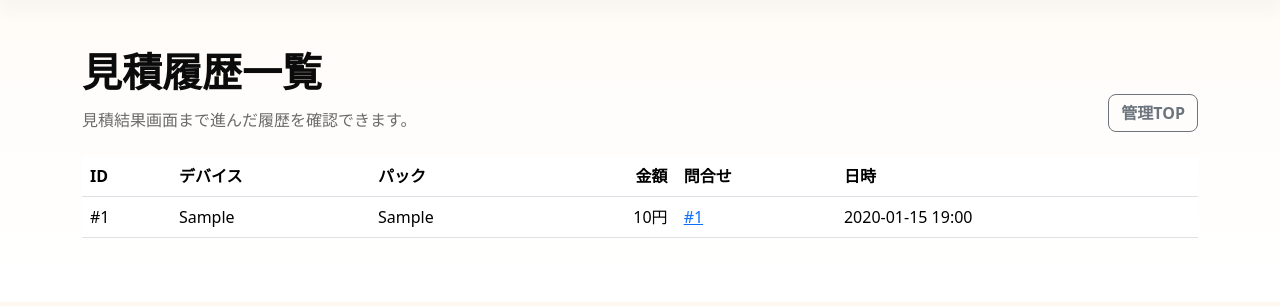
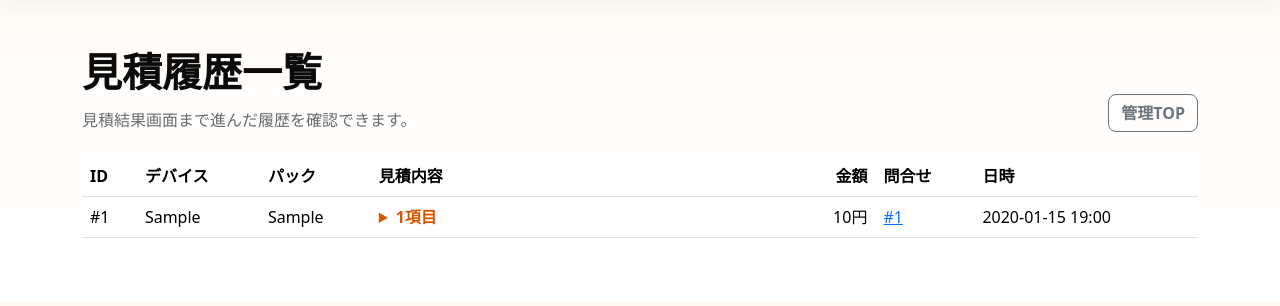
Before and after one commit to evoltechhdcsystem-source/gyomu-app-kobo-estimate, a Flask app: page /admin/estimates in a window 1280 px wide. Shown: the part 65-371 px from the top of the page. Run offline with Flask 3, Linux system fonts and the light colour scheme; the visitor is signed in with stand-in values (Sample User, id 1); tables that the repository leaves empty hold one stand-in row (values such as "Sample post"); some libraries are stand-ins or nearby versions.

Commit message:
update:
1.管理画面>見積もり一覧内でカスタムパック選択時の内容を表示
2.管理画面>見積もり一覧>問い合わせ詳細から見積もり一覧に戻る方法追加

```diff
--- a/routes/admin.py
+++ b/routes/admin.py
@@ -90,11 +90,19 @@ def inquiry_detail(inquiry_id: int):
     if not admin_required():
         return redirect(url_for("admin.login"))
     inquiry = Inquiry.query.get_or_404(inquiry_id)
+    back_to = request.args.get("from")
+    back_url = url_for("admin.estimates") if back_to == "estimates" else url_for("admin.inquiries")
+    back_label = "見積履歴一覧へ戻る" if back_to == "estimates" else "一覧へ戻る"
     if request.method == "POST":
         inquiry.status = request.form.get("status", inquiry.status)
         db.session.commit()
         flash("ステータスを更新しました。", "success")
-    return render_template("admin_inquiry_detail.html", inquiry=inquiry)
+    return render_template(
+        "admin_inquiry_detail.html",
+        inquiry=inquiry,
+        back_url=back_url,
+        back_label=back_label,
+    )
 
 
 @admin_bp.get("/inquiries.csv")
--- a/static/css/style.css
+++ b/static/css/style.css
@@ -572,6 +572,42 @@ a.progress-step:hover {
   word-break: break-all;
 }
 
+.estimate-items-detail {
+  min-width: 260px;
+}
+
+.estimate-items-detail summary {
+  color: var(--brand-dark);
+  font-weight: 800;
+  cursor: pointer;
+}
+
+.estimate-items-detail ul {
+  display: grid;
+  gap: 6px;
+  margin: 8px 0 0;
+  padding: 0;
+  list-style: none;
+}
+
+.estimate-items-detail li {
+  display: grid;
+  grid-template-columns: minmax(0, 1fr) auto;
+  gap: 12px;
+  color: var(--muted);
+  font-size: .88rem;
+}
+
+.estimate-items-detail li span {
+  min-width: 0;
+  overflow-wrap: anywhere;
+}
+
+.estimate-items-detail li strong {
+  color: var(--ink);
+  white-space: nowrap;
+}
+
 @media (max-width: 900px) {
   .hero-inner {
     min-height: auto;
--- a/templates/admin_estimates.html
+++ b/templates/admin_estimates.html
@@ -16,6 +16,7 @@
           <th>ID</th>
           <th>デバイス</th>
           <th>パック</th>
+          <th>見積内容</th>
           <th class="text-end">金額</th>
           <th>問合せ</th>
           <th>日時</th>
@@ -27,10 +28,23 @@
             <td>#{{ estimate.id }}</td>
             <td>{{ estimate.device_type }}</td>
             <td>{{ estimate.package_type }}</td>
+            <td>
+              <details class="estimate-items-detail" {% if estimate.package_type == "カスタムパック" %}open{% endif %}>
+                <summary>{{ estimate.items|length }}項目</summary>
+                <ul>
+                  {% for item in estimate.items %}
+                    <li>
+                      <span>{{ item.item_name }}</span>
+                      <strong>{{ "{:,}".format(item.price) }}円</strong>
+                    </li>
+                  {% endfor %}
+                </ul>
+              </details>
+            </td>
             <td class="text-end">{{ "{:,}".format(estimate.total_price) }}円</td>
             <td>
               {% if estimate.inquiry %}
-                <a href="{{ url_for('admin.inquiry_detail', inquiry_id=estimate.inquiry.id) }}">#{{ estimate.inquiry.id }}</a>
+                <a href="{{ url_for('admin.inquiry_detail', inquiry_id=estimate.inquiry.id, **{'from': 'estimates'}) }}">#{{ estimate.inquiry.id }}</a>
               {% else %}
                 <span class="text-secondary">なし</span>
               {% endif %}
@@ -38,7 +52,7 @@
             <td>{{ format_jst(estimate.created_at) }}</td>
           </tr>
         {% else %}
-          <tr><td colspan="6" class="text-center text-secondary py-5">見積履歴はまだありません。</td></tr>
+          <tr><td colspan="7" class="text-center text-secondary py-5">見積履歴はまだありません。</td></tr>
         {% endfor %}
       </tbody>
     </table>
--- a/templates/admin_inquiry_detail.html
+++ b/templates/admin_inquiry_detail.html
@@ -7,7 +7,7 @@
       <h1>問合せ詳細 #{{ inquiry.id }}</h1>
       <p>{{ inquiry.company_name }} / {{ inquiry.person_name }}</p>
     </div>
-    <a class="btn btn-outline-secondary" href="{{ url_for('admin.inquiries') }}">一覧へ戻る</a>
+    <a class="btn btn-outline-secondary" href="{{ back_url }}">{{ back_label }}</a>
   </div>
 
   <div class="row g-4">
```
